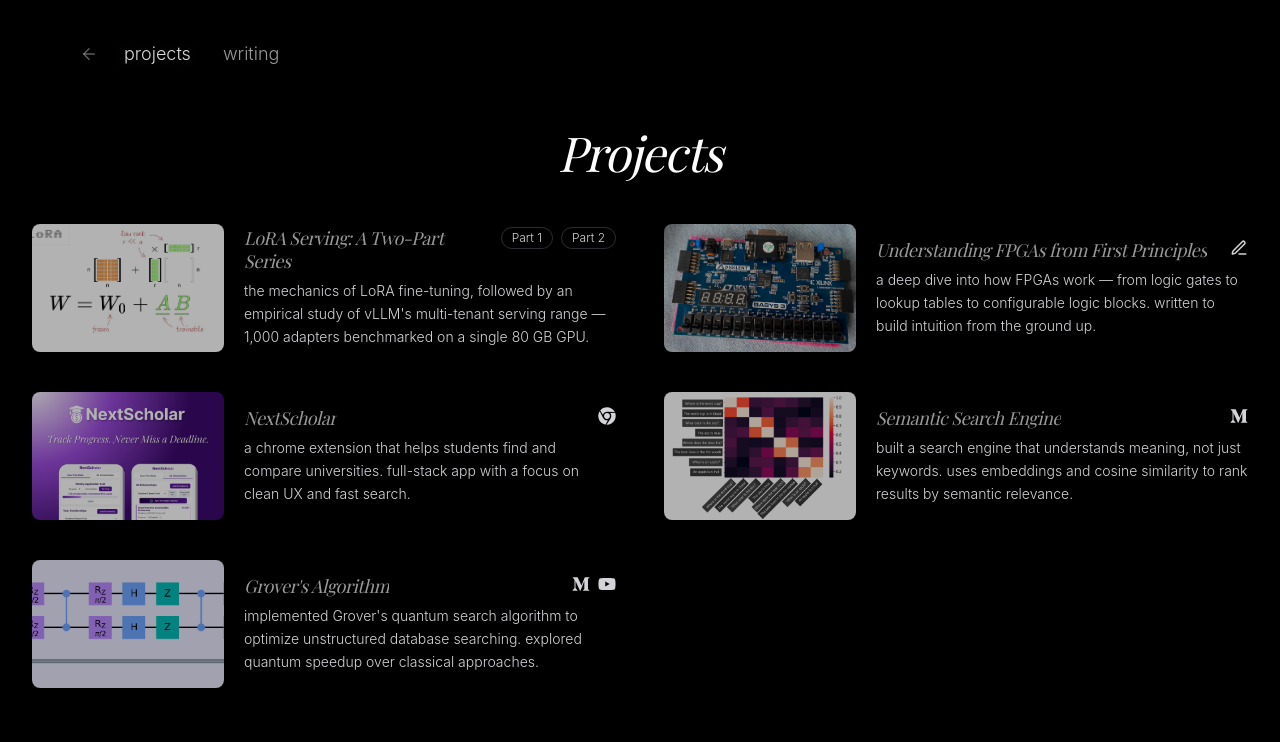
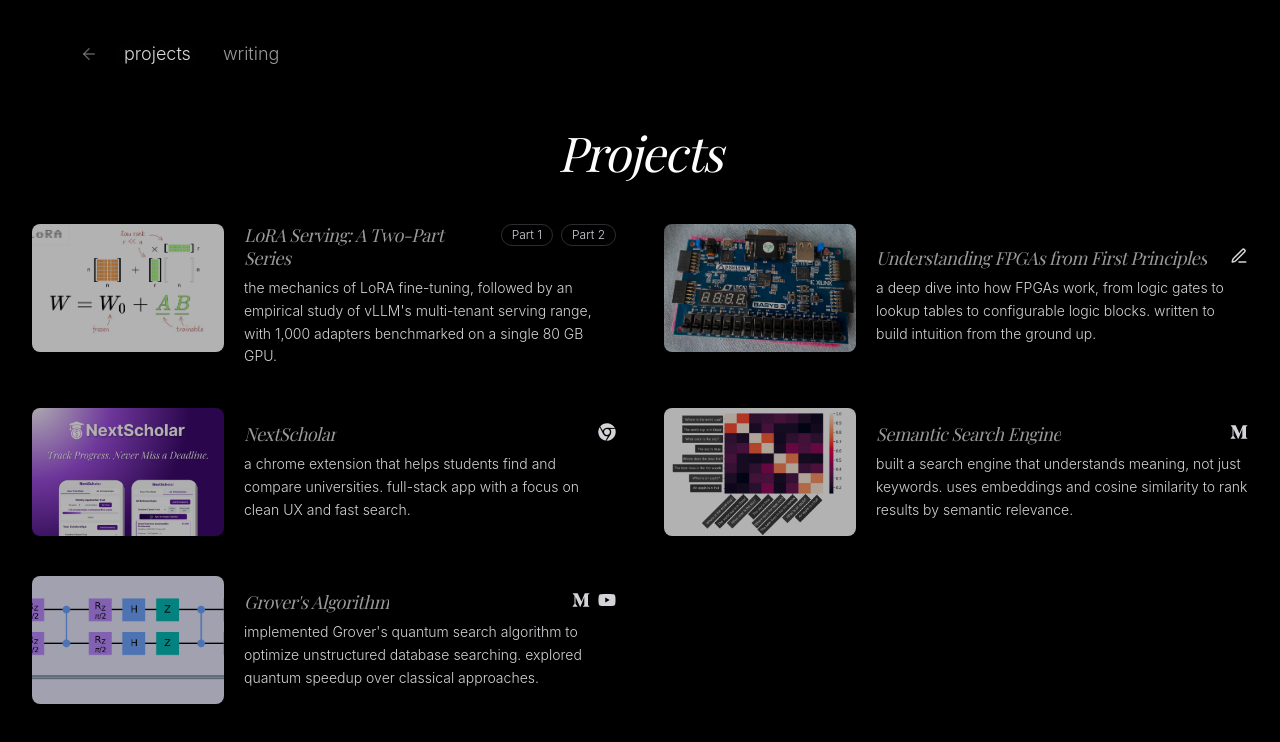
Before and after one commit to priyaltaneja/priyaltaneja, a React (Create React App) app: page / in a window 1280 px wide. Both pictures are taken after a click on the button "projects". Shown: the top 742 px of the page. Built offline with nearby package versions, Linux system fonts and the light colour scheme; a web font is replaced by a local one.

Commit message:
Remove em dashes from Projects card descriptions

```diff
--- a/src/pages/Projects.js
+++ b/src/pages/Projects.js
@@ -5,7 +5,7 @@ import { FaMediumM, FaYoutube, FaChrome } from 'react-icons/fa';
 const PROJECTS = [
   {
     title: "LoRA Serving: A Two-Part Series",
-    description: "the mechanics of LoRA fine-tuning, followed by an empirical study of vLLM's multi-tenant serving range — 1,000 adapters benchmarked on a single 80 GB GPU.",
+    description: "the mechanics of LoRA fine-tuning, followed by an empirical study of vLLM's multi-tenant serving range, with 1,000 adapters benchmarked on a single 80 GB GPU.",
     image: process.env.PUBLIC_URL + "/images/LoRA.jpeg",
     parts: [
       { url: '/mechanics-of-lora', label: 'Part 1' },
@@ -22,7 +22,7 @@ const PROJECTS = [
   },
   {
     title: "Understanding FPGAs from First Principles",
-    description: "a deep dive into how FPGAs work — from logic gates to lookup tables to configurable logic blocks. written to build intuition from the ground up.",
+    description: "a deep dive into how FPGAs work, from logic gates to lookup tables to configurable logic blocks. written to build intuition from the ground up.",
     image: process.env.PUBLIC_URL + "/images/FPGA.jpg",
     links: [
       {
```
